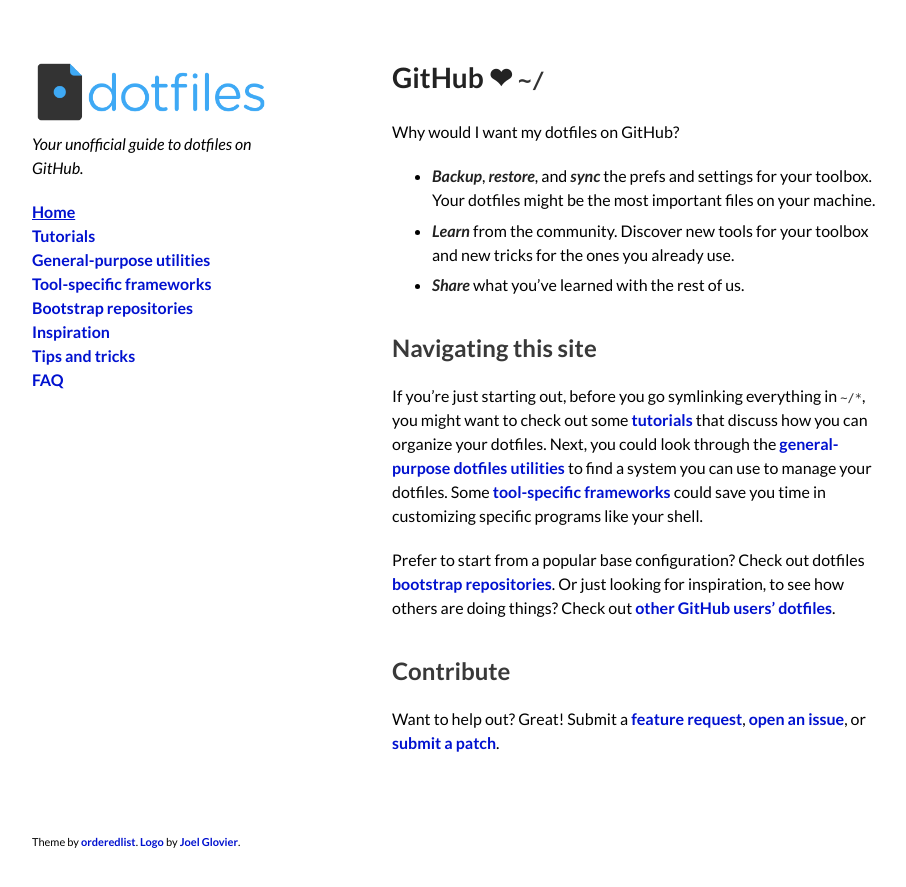
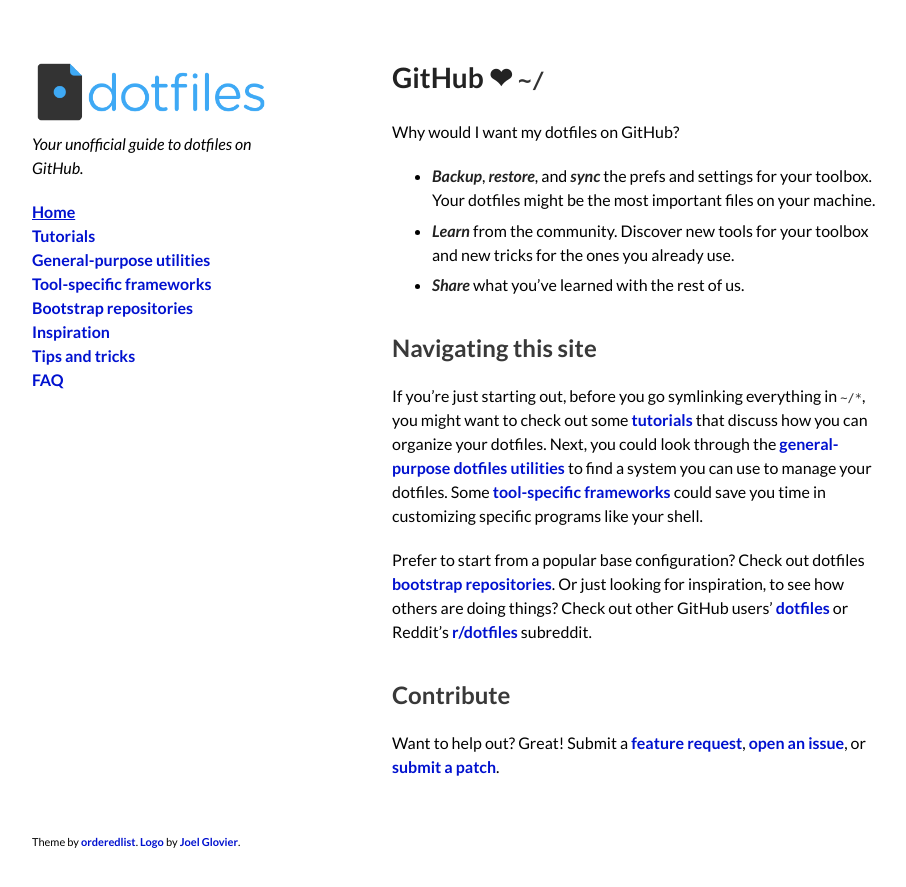
Before and after one commit to dotfiles/dotfiles.github.com, a Jekyll site: the page built from index.md, in a window 1280 px wide. Shown: the top 887 px of the page, without its empty margins (178-1084 px from the left). Built offline with Jekyll 4.4.1, drawn with Linux system fonts in a browser that asks for light colours; comment, search, counter and statistics services are not loaded.

Commit message:
Add link to r/dotfiles
- Add link to r/dotfiles
- Remove old maintainer's twitter from `faq.md`

Closes #339

Signed-off-by: Joe Block <jpb@unixorn.net>

```diff
--- a/index.md
+++ b/index.md
@@ -24,8 +24,9 @@
 
 Prefer to start from a popular base configuration? Check out dotfiles
 [bootstrap repositories](/bootstrap/). Or just looking for inspiration, to see
-how others are doing things? Check out [other GitHub users'
-dotfiles](/inspiration/).
+how others are doing things? Check out other GitHub users'
+[dotfiles](/inspiration/) or Reddit's [r/dotfiles](https://reddit.com/r/dotfiles)
+subreddit.
 
 ## Contribute
 
```
Also changed, not shown: faq.md (+1 -2 lines).
